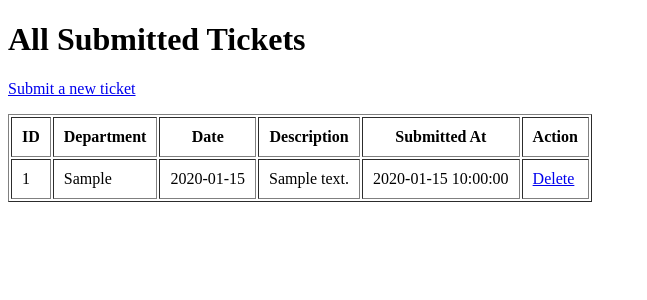
After one commit to inspedralbes/projecte-1daw-24-25-daw1pjromanagustincooked, a PHP site: page /view_tickets.php in a window 1280 px wide. The commit adds this page. Shown: the top 300 px of the page, without its empty margins (0-647 px from the left). Run offline with PHP 8.4, Linux system fonts and the light colour scheme; tables that the repository leaves empty hold one stand-in row (values such as "Sample post").

Commit message:
Ticket form done, view ticket done, delete option done. MVP. Gitignore udjusted

```diff
--- /dev/null
+++ b/app/view_tickets.php
@@ -0,0 +1,64 @@
+<?php
+// DB connection
+$host = 'db';
+$dbname = 'tickets';
+$username = 'usuari';
+$password = 'paraula_de_pas';
+
+try {
+    $pdo = new PDO("mysql:host=$host;dbname=$dbname;charset=utf8", $username, $password);
+    $pdo->setAttribute(PDO::ATTR_ERRMODE, PDO::ERRMODE_EXCEPTION);
+} catch (PDOException $e) {
+    die("Database connection failed: " . $e->getMessage());
+}
+
+// Handle delete if a request is made
+if (isset($_GET['delete_id'])) {
+    $delete_id = intval($_GET['delete_id']);
+    $stmt = $pdo->prepare("DELETE FROM incidents WHERE id = ?");
+    $stmt->execute([$delete_id]);
+    header("Location: view_tickets.php");
+    exit();
+}
+
+// Fetch all tickets
+$stmt = $pdo->query("SELECT * FROM incidents ORDER BY submitted_at DESC");
+$tickets = $stmt->fetchAll(PDO::FETCH_ASSOC);
+?>
+
+<!DOCTYPE html>
+<html lang="en">
+<head>
+    <meta charset="UTF-8">
+    <title>View Tickets</title>
+</head>
+<body>
+    <h1>All Submitted Tickets</h1>
+    <p><a href="ticket_form.php">Submit a new ticket</a></p>
+
+    <?php if (count($tickets) > 0): ?>
+        <table border="1" cellpadding="10">
+            <tr>
+                <th>ID</th>
+                <th>Department</th>
+                <th>Date</th>
+                <th>Description</th>
+                <th>Submitted At</th>
+                <th>Action</th>
+            </tr>
+            <?php foreach ($tickets as $ticket): ?>
+                <tr>
+                    <td><?= htmlspecialchars($ticket['id']) ?></td>
+                    <td><?= htmlspecialchars($ticket['department']) ?></td>
+                    <td><?= htmlspecialchars($ticket['incident_date']) ?></td>
+                    <td><?= nl2br(htmlspecialchars($ticket['description'])) ?></td>
+                    <td><?= htmlspecialchars($ticket['submitted_at']) ?></td>
+                    <td><a href="view_tickets.php?delete_id=<?= $ticket['id'] ?>" onclick="return confirm('Are you sure you want to delete this ticket?');">Delete</a></td>
+                </tr>
+            <?php endforeach; ?>
+        </table>
+    <?php else: ?>
+        <p>No tickets submitted yet.</p>
+    <?php endif; ?>
+</body>
+</html>
```
Also changed, not shown: app/ticket_form.php (+10 -0 lines), 1 other file.
